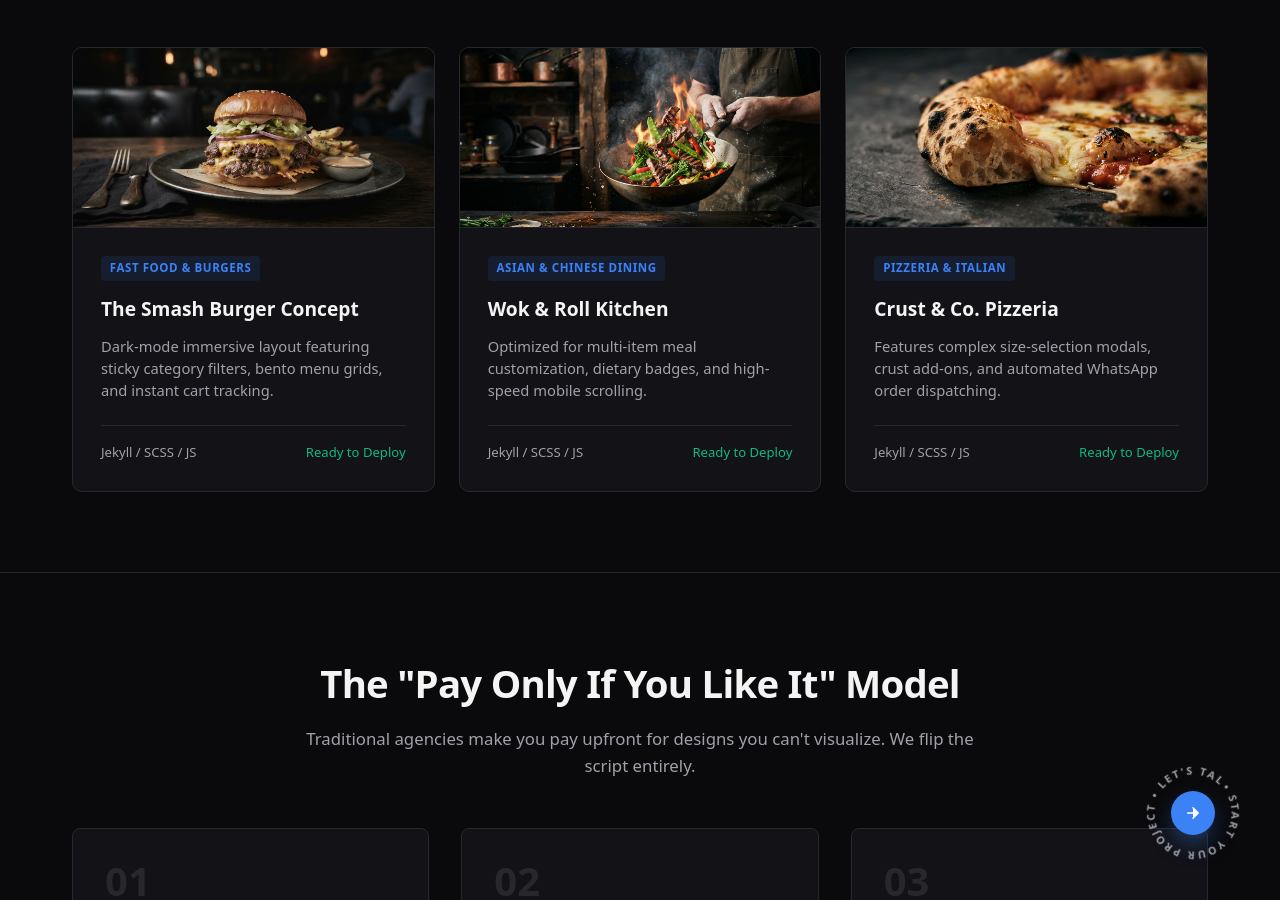
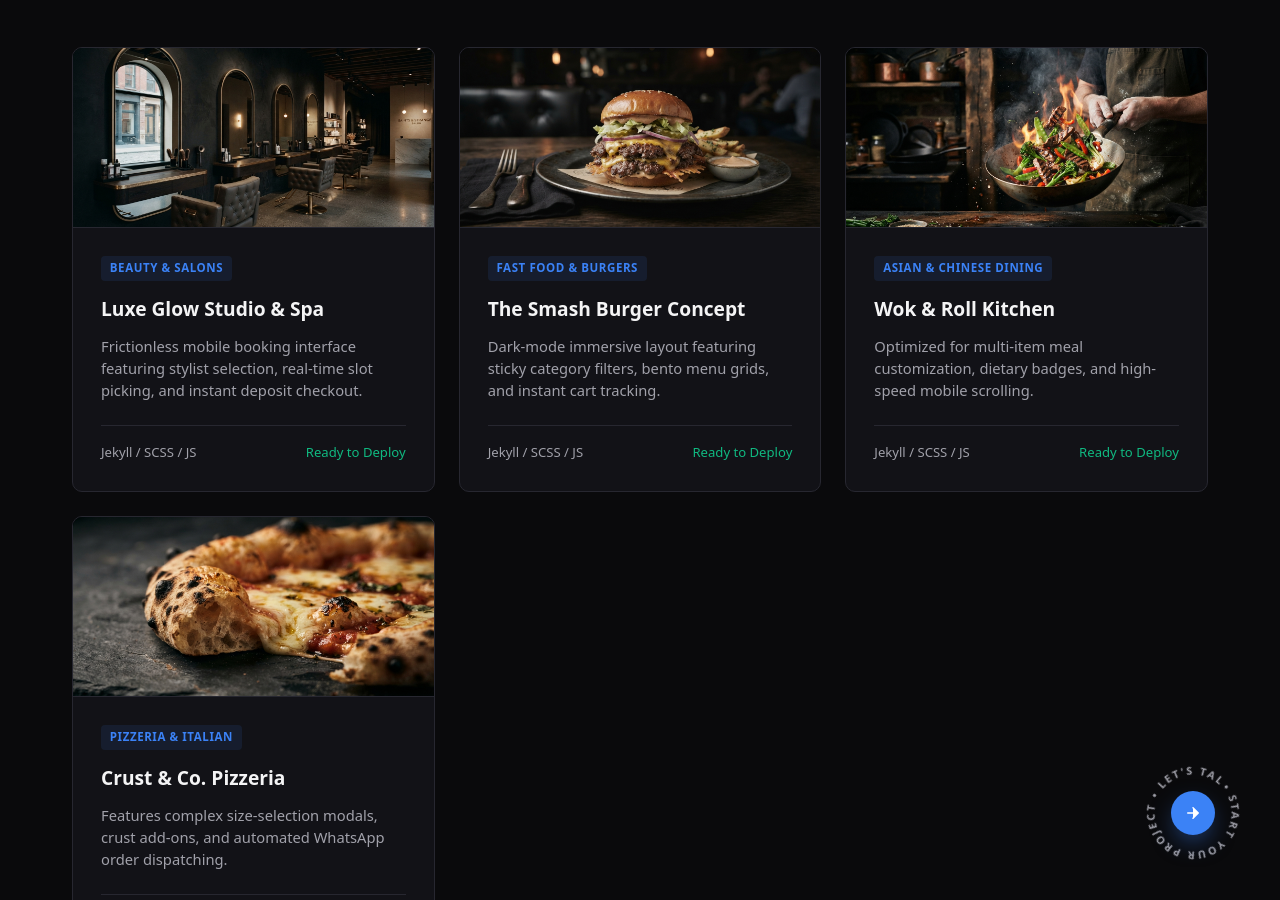
Before and after one commit to Khisal786/SwiftWebSync, a Jekyll site: the page built from index.html, in a window 1280 px wide and 900 px high, scrolled down 849 px. Built offline with Jekyll 4.4.1, drawn with Linux system fonts in a browser that asks for light colours.

Commit message:
Add files via upload

```diff
--- a/_data/demos.yml
+++ b/_data/demos.yml
@@ -1,20 +1,31 @@
+- tag: "Beauty & Salons"
+  title: "Luxe Glow Studio & Spa"
+  description: "Frictionless mobile booking interface featuring stylist selection, real-time slot picking, and instant deposit checkout."
+  image: "/assets/images/demos/salon.jpg"
+  tech: "Jekyll / SCSS / JS"
+  status: "Ready to Deploy"
+  demo_url: "https://khisal786.github.io/Salon-Aura-Atelier-Salon/"
+
 - tag: "Fast Food & Burgers"
   title: "The Smash Burger Concept"
-  image: "assets/images/demos/smash-burger.jpg"
+  image: "/assets/images/demos/smash-burger.jpg"
   description: "Dark-mode immersive layout featuring sticky category filters, bento menu grids, and instant cart tracking."
   tech: "Jekyll / SCSS / JS"
   status: "Ready to Deploy"
+  demo_url: "https://khisal786.github.io/CaliCrush-WhatsAppOrderTaking/"
 
 - tag: "Asian & Chinese Dining"
   title: "Wok & Roll Kitchen"
-  image: "assets/images/demos/wok-kitchen.jpg"
+  image: "/assets/images/demos/wok-kitchen.jpg"
   description: "Optimized for multi-item meal customization, dietary badges, and high-speed mobile scrolling."
   tech: "Jekyll / SCSS / JS"
   status: "Ready to Deploy"
+  demo_url: "https://khisal786.github.io/GoldenDragonBistro/"
 
 - tag: "Pizzeria & Italian"
   title: "Crust & Co. Pizzeria"
-  image: "assets/images/demos/pizza-crust.jpg"
+  image: "/assets/images/demos/pizza-crust.jpg"
   description: "Features complex size-selection modals, crust add-ons, and automated WhatsApp order dispatching."
   tech: "Jekyll / SCSS / JS"
   status: "Ready to Deploy"
+  demo_url: "https://khisal786.github.io/Slice-FireArtisanPizza/"
```
